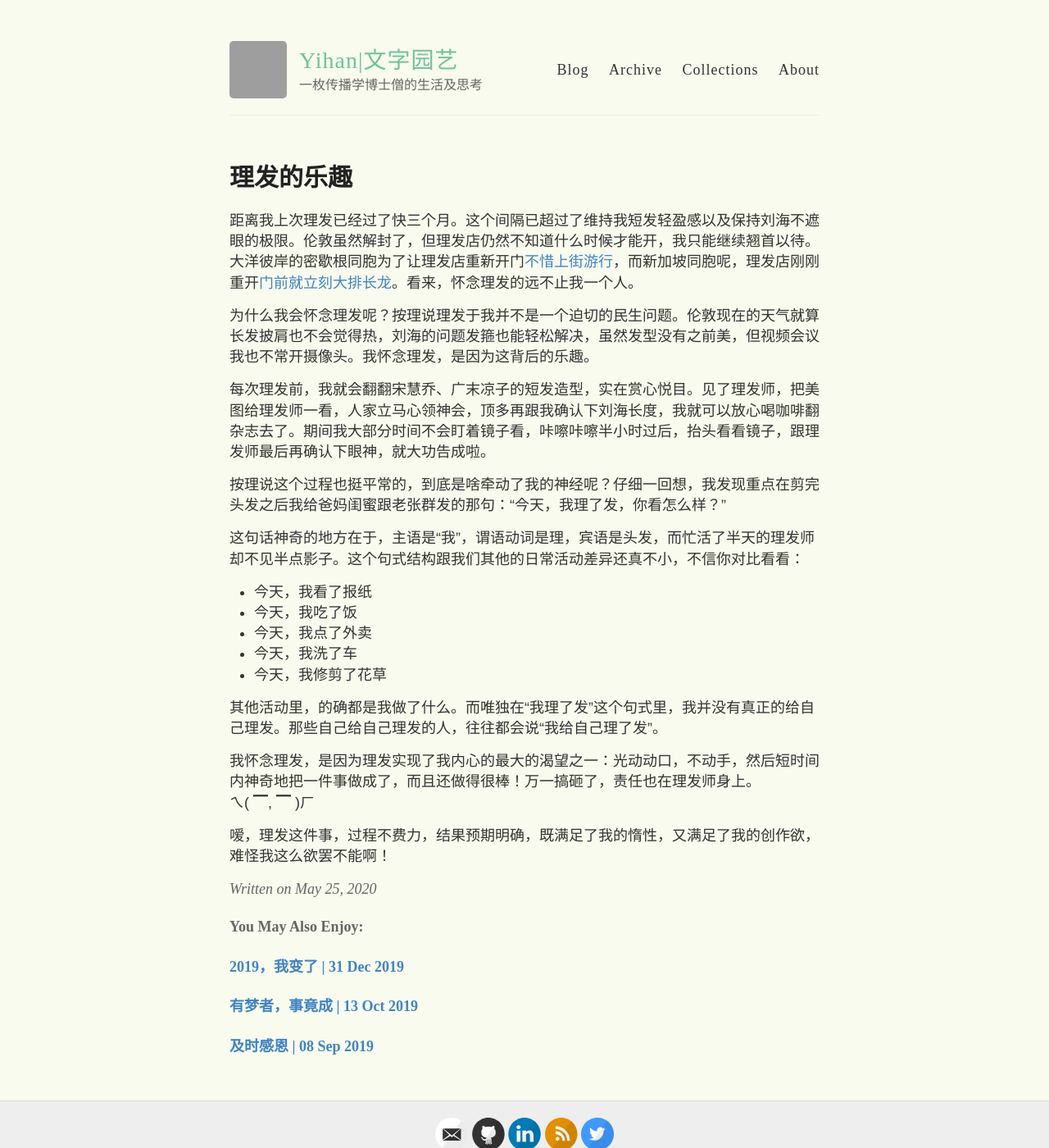
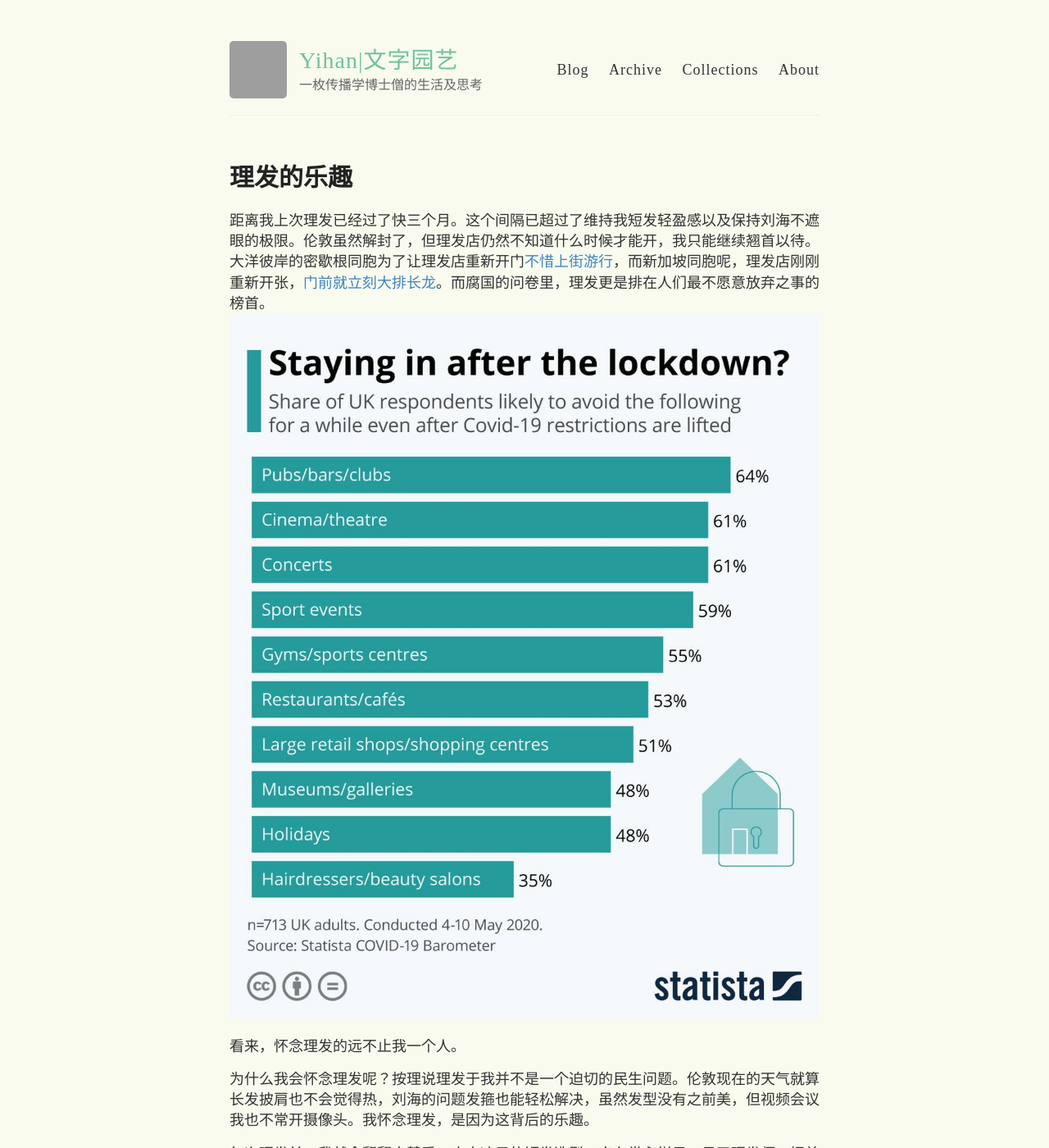
Before and after one commit to yihanxu/yihanxu.github.io, a Jekyll site: the page built from _posts/2020-05-25-joy-of-getting-a-haircut.md, in a window 1280 px wide and 1400 px high. Shown: the whole window at 82% size. Built offline with Jekyll 4.4.1, drawn with Linux system fonts in a browser that asks for light colours; comment, search, counter and statistics services are not loaded; grey boxes are pictures that could not be loaded.

Commit message:
add uk haircut survey result

```diff
--- a/_posts/2020-05-25-joy-of-getting-a-haircut.md
+++ b/_posts/2020-05-25-joy-of-getting-a-haircut.md
@@ -6,7 +6,10 @@ tags: lockdown social-distancing 理发 haircut
 category: 这就是生活
 ---
 
-距离我上次理发已经过了快三个月。这个间隔已超过了维持我短发轻盈感以及保持刘海不遮眼的极限。伦敦虽然解封了，但理发店仍然不知道什么时候才能开，我只能继续翘首以待。大洋彼岸的密歇根同胞为了让理发店重新开门[不惜上街游行](https://www.newsweek.com/michigan-hair-stylists-plan-quarantine-protest-show-people-we-are-not-unintelligent-can-cut-1504553)，而新加坡同胞呢，理发店刚刚重开[门前就立刻大排长龙](https://www.straitstimes.com/singapore/hair-salons-get-ready-for-expected-influx-of-customers)。看来，怀念理发的远不止我一个人。
+距离我上次理发已经过了快三个月。这个间隔已超过了维持我短发轻盈感以及保持刘海不遮眼的极限。伦敦虽然解封了，但理发店仍然不知道什么时候才能开，我只能继续翘首以待。大洋彼岸的密歇根同胞为了让理发店重新开门[不惜上街游行](https://www.newsweek.com/michigan-hair-stylists-plan-quarantine-protest-show-people-we-are-not-unintelligent-can-cut-1504553)，而新加坡同胞呢，理发店刚刚重新开张，[门前就立刻大排长龙](https://www.straitstimes.com/singapore/hair-salons-get-ready-for-expected-influx-of-customers)。而腐国的问卷里，理发更是排在人们最不愿意放弃之事的榜首。
+![UK haircut survey](/images/uk_haircut_survey.jpg)
+
+看来，怀念理发的远不止我一个人。
 
 为什么我会怀念理发呢？按理说理发于我并不是一个迫切的民生问题。伦敦现在的天气就算长发披肩也不会觉得热，刘海的问题发箍也能轻松解决，虽然发型没有之前美，但视频会议我也不常开摄像头。我怀念理发，是因为这背后的乐趣。
 
```
Also changed, not shown: images/uk_haircut_survey.jpg (added).
